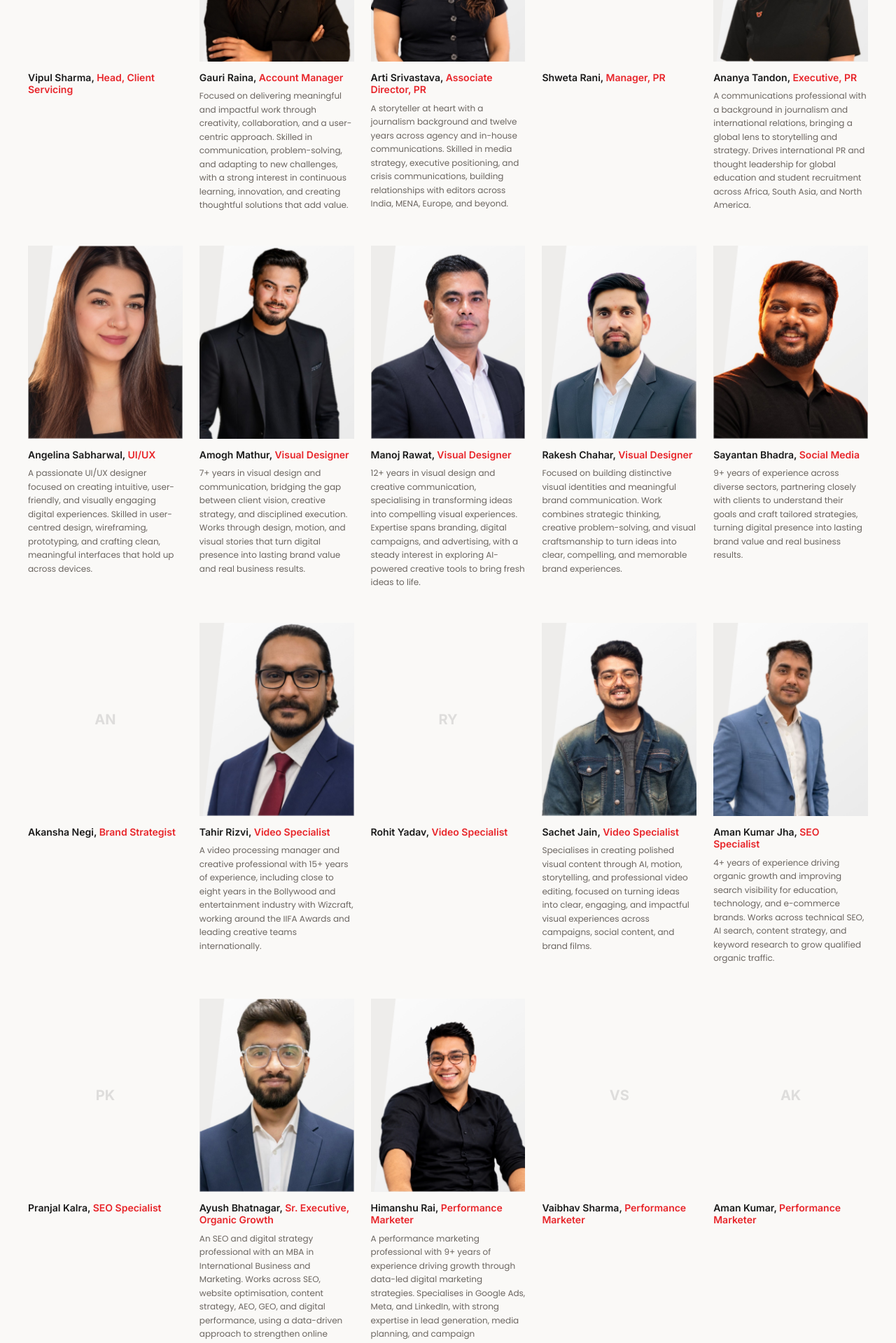
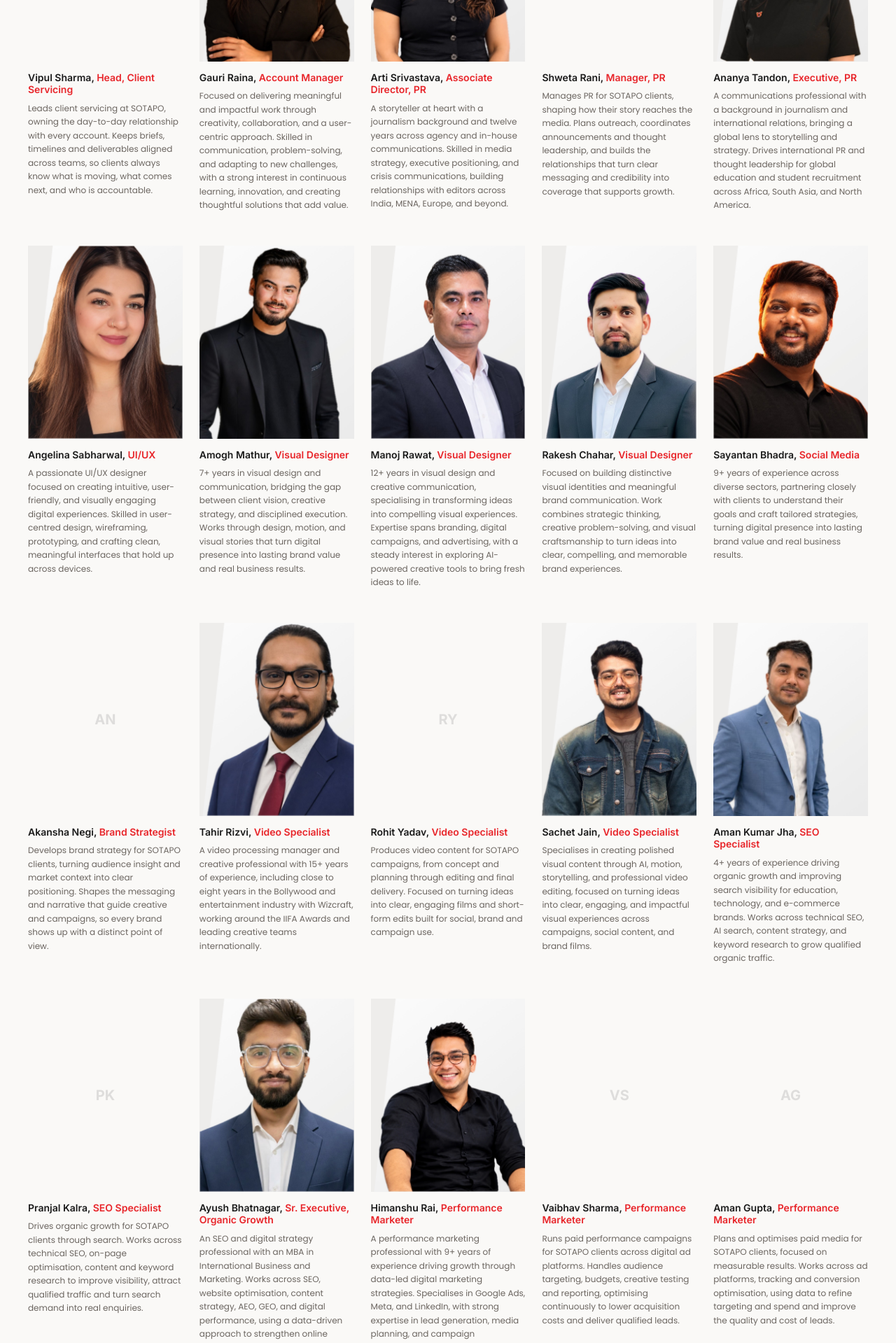
Before and after one commit to MSquareMedia/msm-campusos-studio, a Next.js app: page /about in a window 1280 px wide. Shown: the part 6960-8879 px from the top of the page at 70% size. Built offline with nearby package versions, Linux system fonts and the light colour scheme.

Commit message:
Team: add bios for 8 people, rename Aman Gupta

```diff
--- a/src/content/education.ts
+++ b/src/content/education.ts
@@ -463,8 +463,8 @@ export const education: IndustryContent = {
       // misrepresentation regardless of how the build got there.
       //
       // The 23 people below are real, client-supplied (name and title confirmed
-      // by the client; 8 of them have no photo or bio yet and render an
-      // initials tile until the client supplies them), which is why `role` here does
+      // by the client; 8 of them have no photo yet and render an
+      // initials tile until the client supplies one), which is why `role` here does
       // not follow the "must match a `roles[].title` below" convention the
       // comment above describes: they are the real bench, not seat-fillers
       // matched one-to-one against the modernServices catalogue.
@@ -477,7 +477,7 @@ export const education: IndustryContent = {
         {
           name: "Vipul Sharma",
           role: "Head, Client Servicing",
-          bio: "",
+          bio: "Leads client servicing at SOTAPO, owning the day-to-day relationship with every account. Keeps briefs, timelines and deliverables aligned across teams, so clients always know what is moving, what comes next, and who is accountable.",
         },
         {
           name: "Gauri Raina",
@@ -494,7 +494,7 @@ export const education: IndustryContent = {
         {
           name: "Shweta Rani",
           role: "Manager, PR",
-          bio: "",
+          bio: "Manages PR for SOTAPO clients, shaping how their story reaches the media. Plans outreach, coordinates announcements and thought leadership, and builds the relationships that turn clear messaging and credibility into coverage that supports growth.",
         },
         {
           name: "Ananya Tandon",
@@ -535,7 +535,7 @@ export const education: IndustryContent = {
         {
           name: "Akansha Negi",
           role: "Brand Strategist",
-          bio: "",
+          bio: "Develops brand strategy for SOTAPO clients, turning audience insight and market context into clear positioning. Shapes the messaging and narrative that guide creative and campaigns, so every brand shows up with a distinct point of view.",
         },
         {
           name: "Tahir Rizvi",
@@ -546,7 +546,7 @@ export const education: IndustryContent = {
         {
           name: "Rohit Yadav",
           role: "Video Specialist",
-          bio: "",
+          bio: "Produces video content for SOTAPO campaigns, from concept and planning through editing and final delivery. Focused on turning ideas into clear, engaging films and short-form edits built for social, brand and campaign use.",
         },
         {
           name: "Sachet Jain",
@@ -563,7 +563,7 @@ export const education: IndustryContent = {
         {
           name: "Pranjal Kalra",
           role: "SEO Specialist",
-          bio: "",
+          bio: "Drives organic growth for SOTAPO clients through search. Works across technical SEO, on-page optimisation, content and keyword research to improve visibility, attract qualified traffic and turn search demand into real enquiries.",
         },
         {
           name: "Ayush Bhatnagar",
@@ -580,17 +580,17 @@ export const education: IndustryContent = {
         {
           name: "Vaibhav Sharma",
           role: "Performance Marketer",
-          bio: "",
+          bio: "Runs paid performance campaigns for SOTAPO clients across digital ad platforms. Handles audience targeting, budgets, creative testing and reporting, optimising continuously to lower acquisition costs and deliver qualified leads.",
         },
         {
-          name: "Aman Kumar",
+          name: "Aman Gupta",
           role: "Performance Marketer",
-          bio: "",
+          bio: "Plans and optimises paid media for SOTAPO clients, focused on measurable results. Works across ad platforms, tracking and conversion optimisation, using data to refine targeting and spend and improve the quality and cost of leads.",
         },
         {
           name: "Varun Panicker",
           role: "Business Development",
-          bio: "",
+          bio: "Builds new partnerships and opportunities for SOTAPO across its industries. Identifies prospects, opens conversations and works with clients to understand their goals, connecting them with the right solutions and long-term relationships.",
         },
         {
           name: "Samrat Ghosh",
```
